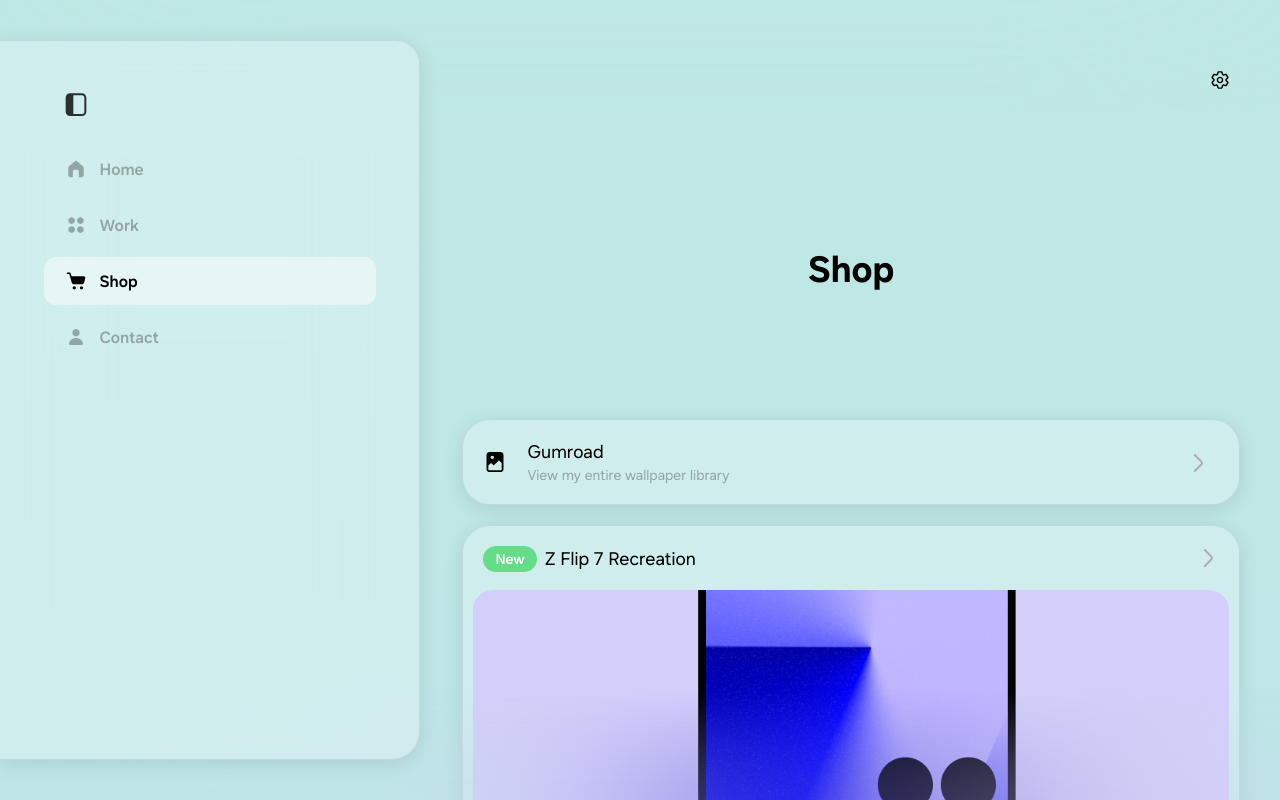
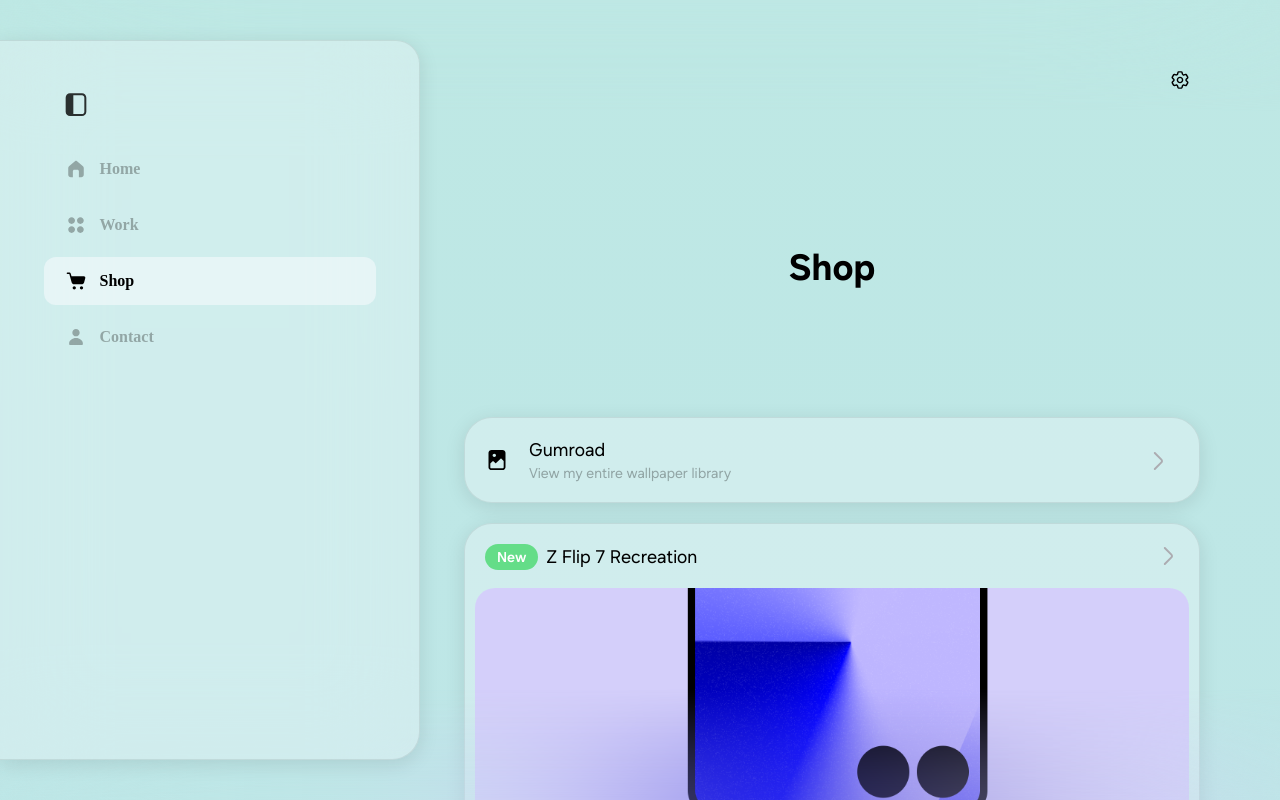
Before and after one commit to SadLinusGuy0/TJG-Website, a Next.js app: page /shop in a window 1280 px wide. Shown: the top 800 px of the page. Built offline with nearby package versions, Linux system fonts and the light colour scheme.

Commit message:
Bug fixes

```diff
--- a/app/components/Navigation.tsx
+++ b/app/components/Navigation.tsx
@@ -61,7 +61,24 @@ export default function Navigation({ hideMobile = false }: NavigationProps) {
             aria-label={collapsed ? 'Expand navigation' : 'Collapse navigation'}
             onClick={() => setCollapsed((c) => !c)}
             onKeyDown={e => { if (e.key === 'Enter' || e.key === ' ') setCollapsed(c => !c); }}
-            style={{
+            style={collapsed ? {
+              cursor: 'pointer',
+              width: 48,
+              height: 48,
+              minWidth: 48,
+              minHeight: 48,
+              maxWidth: 48,
+              maxHeight: 48,
+              display: 'flex',
+              alignItems: 'center',
+              justifyContent: 'center',
+              borderRadius: 12,
+              marginBottom: 8,
+              outline: 'none',
+              background: 'none',
+              border: 'none',
+              transition: 'background 0.2s',
+            } : {
               cursor: 'pointer',
               paddingLeft: 20,
               paddingRight: 20,
@@ -93,25 +110,25 @@ export default function Navigation({ hideMobile = false }: NavigationProps) {
             <svg id="vector" xmlns="http://www.w3.org/2000/svg" width="24" height="24" viewBox="0 0 24 24">
               <path fill={pathname === '/' ? "var(--primary)" : "var(--secondary)"} fillRule="evenodd" d="M 18.982 9.3544 L 12.774 4.0724 C 12.349 3.7234 11.652 3.7234 11.227 4.0724 L 5.018 9.3544 C 4.592 9.7034 4.244 10.4374 4.244 10.9874 V 17.6894 C 4.244 19.0644 5.369 20.1894 6.744 20.1894 H 8.875 V 14.2664 C 8.875 13.4414 9.55 12.7664 10.375 12.7664 H 13.375 C 14.2 12.7664 14.875 13.4414 14.875 14.2664 V 20.1894 H 17.256 C 18.631 20.1894 19.756 19.0644 19.756 17.6894 V 10.9874 C 19.756 10.4374 19.408 9.7034 18.982 9.3544" />
             </svg>
-            {(!collapsed) && <div className={pathname === '/' ? 'nav-label-selected' : 'nav-label'}>Home</div>}
+            <div className={pathname === '/' ? 'nav-label-selected' : 'nav-label'}>Home</div>
           </Link>
           <Link href="/work" className={pathname === '/work' ? 'nav-icon-container-selected' : 'nav-icon-container'}>
             <svg id="vector" xmlns="http://www.w3.org/2000/svg" width="24" height="24" viewBox="0 0 24 24">
               <path fill={pathname === '/work' ? "var(--primary)" : "var(--secondary)"} fillRule="nonzero" d="M7.625,4.125C5.764,4.125 4.25,5.639 4.25,7.5C4.25,9.361 5.764,10.875 7.625,10.875C9.487,10.875 11,9.361 11,7.5C11,5.639 9.487,4.125 7.625,4.125M16.375,10.875C18.237,10.875 19.75,9.361 19.75,7.5C19.75,5.639 18.237,4.125 16.375,4.125C14.514,4.125 13,5.639 13,7.5C13,9.361 14.514,10.875 16.375,10.875M7.625,13.125C5.764,13.125 4.25,14.639 4.25,16.5C4.25,18.361 5.764,19.875 7.625,19.875C9.487,19.875 11,18.361 11,16.5C11,14.639 9.487,13.125 7.625,13.125M16.375,13.125C14.514,13.125 13,14.639 13,16.5C13,18.361 14.514,19.875 16.375,19.875C18.237,19.875 19.75,18.361 19.75,16.5C19.75,14.639 18.237,13.125 16.375,13.125" />
             </svg>
-            {(!collapsed) && <div className={pathname === '/work' ? 'nav-label-selected' : 'nav-label'}>Work</div>}
+            <div className={pathname === '/work' ? 'nav-label-selected' : 'nav-label'}>Work</div>
           </Link>
           <Link href="/shop" className={pathname === '/shop' ? 'nav-icon-container-selected' : 'nav-icon-container'}>
             <svg id="vector" xmlns="http://www.w3.org/2000/svg" width="24" height="24" viewBox="0 0 24 24">
               <path fill={pathname === '/shop' ? "var(--primary)" : "var(--secondary)"} fillRule="evenodd" d="M 17.5066 17.1421 C 18.4036 17.1421 19.1326 17.8701 19.1326 18.7661 C 19.1326 19.6621 18.4036 20.3921 17.5066 20.3921 C 16.6116 20.3921 15.8826 19.6621 15.8826 18.7661 C 15.8826 17.8701 16.6116 17.1421 17.5066 17.1421 Z M 10.2683 17.1421 C 11.1643 17.1421 11.8933 17.8701 11.8933 18.7661 C 11.8933 19.6621 11.1643 20.3921 10.2683 20.3921 C 9.3723 20.3921 8.6443 19.6621 8.6443 18.7661 C 8.6443 17.8701 9.3723 17.1421 10.2683 17.1421 Z M 5.1664 3.6079 C 5.9454 3.6079 6.6374 4.1299 6.8504 4.8789 L 7.5044 7.1839 L 19.8594 7.1839 C 20.8524 7.1839 21.5714 8.1309 21.3044 9.0869 L 20.1054 13.3859 C 19.8034 14.4669 18.8194 15.2139 17.6974 15.2139 L 10.0954 15.2139 C 8.9774 15.2139 7.9944 14.4719 7.6904 13.3959 L 5.9314 7.1839 L 5.9464 7.1839 L 5.4084 5.2899 C 5.3764 5.1819 5.2784 5.1079 5.1664 5.1079 L 3.3894 5.1079 C 2.9754 5.1079 2.6394 4.7719 2.6394 4.3579 C 2.6394 3.9439 2.9754 3.6079 3.3894 3.6079 L 5.1664 3.6079 Z" />
             </svg>
-            {(!collapsed) && <div className={pathname === '/shop' ? 'nav-label-selected' : 'nav-label'}>Shop</div>}
+            <div className={pathname === '/shop' ? 'nav-label-selected' : 'nav-label'}>Shop</div>
           </Link>
           <Link href="/contact" className={pathname === '/contact' ? 'nav-icon-container-selected' : 'nav-icon-container'}>
             <svg id="vector" xmlns="http://www.w3.org/2000/svg" width="24" height="24" viewBox="0 0 24 24">
               <path fill={pathname === '/contact' ? "var(--primary)" : "var(--secondary)"} fillRule="nonzero" d="M11.999,12.9072C15.796,12.9072 18.875,15.4721 18.875,18.2372L18.875,18.2372L18.875,19.0112C18.875,19.5571 18.381,20.0002 17.772,20.0002L17.772,20.0002L6.227,20.0002C5.618,20.0002 5.125,19.5571 5.125,19.0112L5.125,19.0112L5.125,18.2372C5.125,15.4721 8.203,12.9072 11.999,12.9072ZM11.999,3.9999C14.025,3.9999 15.668,5.6418 15.668,7.6688C15.668,9.6948 14.025,11.3369 11.999,11.3369C9.974,11.3369 8.331,9.6948 8.331,7.6688C8.331,5.6418 9.974,3.9999 11.999,3.9999Z" />
             </svg>
-            {(!collapsed) && <div className={pathname === '/contact' ? 'nav-label-selected' : 'nav-label'}>Contact</div>}
+            <div className={pathname === '/contact' ? 'nav-label-selected' : 'nav-label'}>Contact</div>
           </Link>
         </div>
       </nav>
--- a/app/index.css
+++ b/app/index.css
@@ -581,22 +581,6 @@ button.list4:hover {
     /* Add this for mobile */
 }
 
-.nav-label {
-    color: var(--secondary);
-    font-size: 16px;
-    font-weight: 600;
-    font-family: 'One UI Sans';
-    gap: 12px;
-}
-
-.nav-label-selected {
-    color: var(--primary);
-    font-size: 16px;
-    font-weight: 600;
-    font-family: 'One UI Sans';
-    gap: 12px;
-}
-
 .nav-icon-container {
     width: 31px;
     display: flex;
@@ -674,7 +658,7 @@ button.list4:hover {
     flex-direction: row;
     align-items: center;
     justify-content: space-between;
-    margin: 0 auto;
+    margin: 0;
     /* Add this */
 }
 
@@ -699,6 +683,11 @@ button.list4:hover {
     z-index: 1000;
     /* Add this to ensure nav stays on top */
     backdrop-filter: blur(48px);
+    transition: width 1s cubic-bezier(0.4,0,0.2,1),
+                padding 1s cubic-bezier(0.4,0,0.2,1),
+                margin 1s cubic-bezier(0.4,0,0.2,1),
+                gap 1s cubic-bezier(0.4,0,0.2,1);
+    transition-delay: 1s;
 }
 
 .index {
@@ -1006,7 +995,6 @@ button.list4:hover {
     body.nav-collapsed .desktop-nav .nav-icon-container,
     body.nav-collapsed .desktop-nav .nav-icon-container-selected {
         padding: 0 !important;
-        gap: 0 !important;
     }
     .tab-container {
         position: fixed;
@@ -1014,6 +1002,7 @@ button.list4:hover {
         left: 0;
         bottom: 40px;
         width: 33%;
+        min-width: 200px;
         max-width: 420px;
         padding: 40px 20px;
         background-color: var(--background);
@@ -1033,7 +1022,7 @@ button.list4:hover {
         align-items: stretch;
         gap: 8px;
         padding-top: 60px;
-        margin: 0 auto;
+        margin: 0;
     }
     .nav-icon-container,
     .nav-icon-container-selected {
@@ -1046,10 +1035,10 @@ button.list4:hover {
         gap: 12px;
     }
     .main-content {
-        margin-left: 33%;
-        width: 800px;
+        margin-left: 30%;
+        width: 66%;
         max-width: 100%;
-        padding: 40px;
+        padding: 80px;
         padding-top: 0;
         align-items: flex-start;
     }
@@ -1085,13 +1074,12 @@ button.list4:hover {
     }
 }
 
-/* Add a larger breakpoint for ultra-wide screens */
-@media screen and (min-width: 1600px) {
+/* Remove the ultra-wide screen centering behavior to keep navigation on the left */
+/* @media screen and (min-width: 1600px) {
     .tab-container {
         left: calc(50% - 800px);
-        /* Lock to center on very wide screens */
-    }
-}
+    }
+} */
 
 @media screen and (max-width: 499px) {
     .containers {
@@ -1226,10 +1214,11 @@ button.list4:hover {
     bottom: 0;
     top: auto;
     width: 100vw;
-    height: 72px;
-    max-width: 100vw;
-    padding: 4px 0 4px 0;
-    background-color: rgba(252,252,255,0.8);
+    height: auto;
+    padding-top: 8px !important;
+    padding-bottom: 8px !important;
+    margin-top: 0 !important;
+    backdrop-filter: blur(8px); /* optional, for frosted glass effect */
     flex-direction: row;
     align-items: center;
     justify-content: center;
@@ -1257,7 +1246,7 @@ button.list4:hover {
     flex-direction: column;
     align-items: center;
     justify-content: center;
-    padding: 0;
+    padding: 8px !important;
     border-radius: 12px;
     gap: 2px;
     background: none;
@@ -1291,6 +1280,10 @@ button.list4:hover {
     align-items: center !important;
     justify-content: center !important;
   }
+  .main-content {
+    padding-bottom: 0 !important;
+    margin-bottom: 0 !important;
+  }
 }
 
 /* --- FORCE MOBILE NAV GAP AT END OF FILE --- */
@@ -1578,8 +1571,6 @@ html[data-experimental="true"][data-theme="dark"] .tab-container {
 
 html[data-experimental="true"] .tab-container .icon-container {
   width: 100%;
-  padding-left: 8px;
-  padding-right: 8px;
   display: flex;
   justify-content: center;
   gap: 8px;
@@ -1634,47 +1625,42 @@ html[data-experimental="true"][data-theme="dark"] .nav-icon-container-selected:h
 }
 
 body.nav-collapsed .icon-container {
-  align-items: center !important;
-  gap: 0 !important;
-  padding: 0 !important;
+  align-items: center;
+  gap: 0;
+  padding: 0;
+  transition: gap 0.3s cubic-bezier(0.4,0,0.2,1), padding 0.3s cubic-bezier(0.4,0,0.2,1);
 }
 body.nav-collapsed .nav-icon-container,
 body.nav-collapsed .nav-icon-container-selected {
-  justify-content: center !important;
-  align-items: center !important;
-  gap: 0 !important;
+  justify-content: center;
+  align-items: center;
+  gap: 0;
+  transition: gap 0.3s cubic-bezier(0.4,0,0.2,1);
 }
 body.nav-collapsed .nav-label,
 body.nav-collapsed .nav-label-selected {
-  display: none !important;
-}
-
-.desktop-nav .icon-container {
-  transition: gap 0.3s cubic-bezier(0.4,0,0.2,1), padding 0.3s cubic-bezier(0.4,0,0.2,1);
-}
+  opacity: 0;
+  max-width: 0;
+  pointer-events: none;
+}
+
+.nav-label, .nav-label-selected {
+  opacity: 1;
+  display: inline-block;
+  white-space: nowrap;
+  font-size: 16px;
+  font-weight: 600;
+}
+body.nav-collapsed .nav-label,
+body.nav-collapsed .nav-label-selected {
+  opacity: 0;
+  pointer-events: none;
+  transition: none;
+}
+
 .desktop-nav .nav-icon-container,
 .desktop-nav .nav-icon-container-selected {
-  transition: gap 0.3s cubic-bezier(0.4,0,0.2,1), padding 0.3s cubic-bezier(0.4,0,0.2,1), width 0.3s cubic-bezier(0.4,0,0.2,1);
-  width: 100%;
-}
-body.nav-collapsed .desktop-nav .nav-icon-container,
-body.nav-collapsed .desktop-nav .nav-icon-container-selected {
-  width: 48px !important;
-}
-
-.nav-label,
-.nav-label-selected {
-  transition: opacity 0.2s cubic-bezier(0.4,0,0.2,1), max-width 0.3s cubic-bezier(0.4,0,0.2,1);
-  overflow: hidden;
-  display: inline-block;
-  max-width: 200px;
-  white-space: nowrap;
-}
-body.nav-collapsed .nav-label,
-body.nav-collapsed .nav-label-selected {
-  opacity: 0 !important;
-  pointer-events: none;
-  max-width: 0 !important;
+  position: relative;
 }
 
 html[data-experimental="true"] .list3 {
@@ -1767,3 +1753,54 @@ html[data-theme="light"] {
   mask-image: linear-gradient(to bottom, black 0%, transparent 100%) !important;
   -webkit-mask-image: linear-gradient(to bottom, black 0%, transparent 100%) !important;
 }
+
+* {
+  -webkit-tap-highlight-color: transparent;
+}
+
+:focus:not(:focus-visible) {
+  outline: none;
+}
+
+.desktop-nav .icon-container {
+  gap: 12px;
+  transition: gap 0.3s cubic-bezier(0.4,0,0.2,1);
+}
+.desktop-nav .nav-icon-container,
+.desktop-nav .nav-icon-container-selected {
+  transition: gap 0.3s cubic-bezier(0.4,0,0.2,1), padding 0.3s cubic-bezier(0.4,0,0.2,1), width 0.3s cubic-bezier(0.4,0,0.2,1);
+}
+.tab-container.desktop-nav {
+  width: 30%;
+  min-width: 200px;
+  max-width: 420px;
+  transition: width 0.3s cubic-bezier(0.4,0,0.2,1);
+}
+body.nav-collapsed .tab-container.desktop-nav {
+  width: 8%;
+  min-width: 72px;
+  max-width: 72px;
+}
+
+body.nav-collapsed .desktop-nav .nav-icon-container,
+body.nav-collapsed .desktop-nav .nav-icon-container-selected,
+body.nav-collapsed .desktop-nav .sidebar-toggle {
+  width: 48px;
+  height: 48px;
+  min-width: 48px;
+  min-height: 48px;
+  max-width: 48px;
+  max-height: 48px;
+  padding: 0;
+  margin: 0;
+  display: flex;
+  align-items: center;
+  justify-content: center;
+}
+
+@media screen and (min-width: 900px) {
+  .tab-container {
+    padding-left: 0;
+    padding-right: 0;
+  }
+}
```
